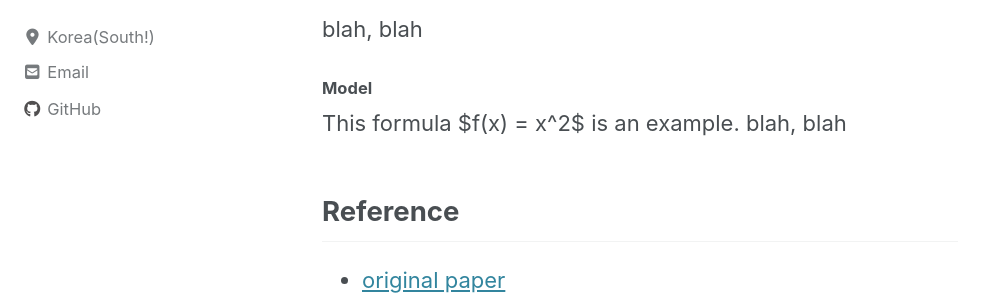
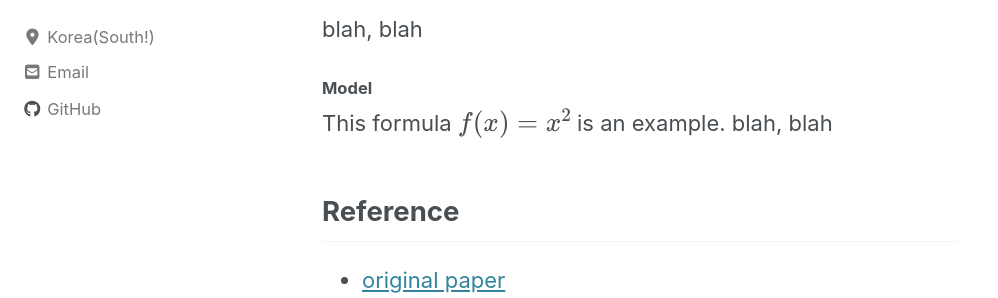
Before and after one commit to heechan95/heechan.github.io, a Jekyll site: the page built from _posts/2019-10-30-pr1-vae-for-cf.md, in a window 1280 px wide and 900 px high, scrolled down 332 px. Shown: the part 155-453 px from the top of the window, without its empty margins (0-998 px from the left). Built offline with Jekyll 4.4.1, drawn with Linux system fonts in a browser that asks for light colours; cached includes are drawn as plain includes; nearby versions of some CDN libraries; formulas are drawn with MathJax 3.

Commit message:
Update default.html

```diff
--- a/_layouts/default.html
+++ b/_layouts/default.html
@@ -12,6 +12,9 @@
   <head>
     {% include head.html %}
     {% include head/custom.html %}
+    {% if page.use_math %}
+      {% include mathjax_support.html %}
+    {% endif %}
   </head>
 
   <body class="layout--{{ page.layout | default: layout.layout }}{% if page.classes or layout.classes %}{{ page.classes | default: layout.classes | join: ' ' | prepend: ' ' }}{% endif %}">
```
